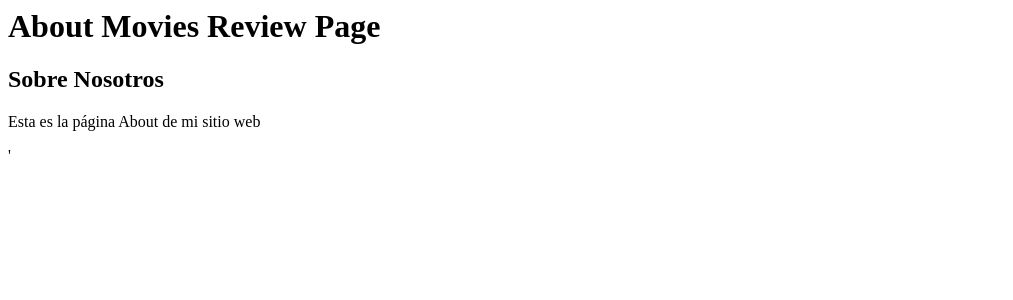
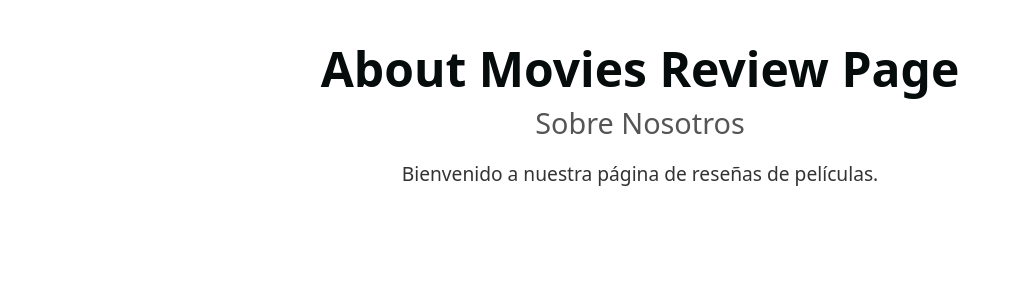
Before and after one commit to Alkran93/Movie-Project, a Django app: page /about/ in a window 1280 px wide. Shown: the top 300 px of the page, without its empty margins (0-1013 px from the left). Run offline with Django 5.2, Linux system fonts and the light colour scheme.

Commit message:
mejoras en la pagina de about

```diff
--- a/movie/templates/about.html
+++ b/movie/templates/about.html
@@ -1,3 +1,35 @@
-<h1>About Movies Review Page</h1>
-<h2>Sobre Nosotros</h2>
-<p>Esta es la página About de mi sitio web</p>'
+<head>
+     <link href="https://cdn.jsdelivr.net/npm/bootstrap@5.3.0/dist/css/bootstrap.min.css" rel="stylesheet">
+</head>
+
+<style>
+    .about-container {
+        max-width: 800px;
+        margin: auto;
+        padding: 40px 20px;
+        text-align: center;
+    }
+    .about-title {
+        color:#060b0c;
+        font-weight: bold;
+        font-size: 3rem;
+
+    }
+    .about-subtitle {
+        font-size: 1.8rem;
+        color: #555;
+        margin-bottom: 20px;
+    }
+    .about-text {
+        font-size: 1.2rem;
+        color: #333;
+    }
+</style>
+
+<div class="container about-container">
+    <h1 class="about-title">About Movies Review Page</h1>
+    <h2 class="about-subtitle">Sobre Nosotros</h2>
+    <p class="about-text">
+        Bienvenido a nuestra página de reseñas de películas.
+    </p>
+</div>
```
